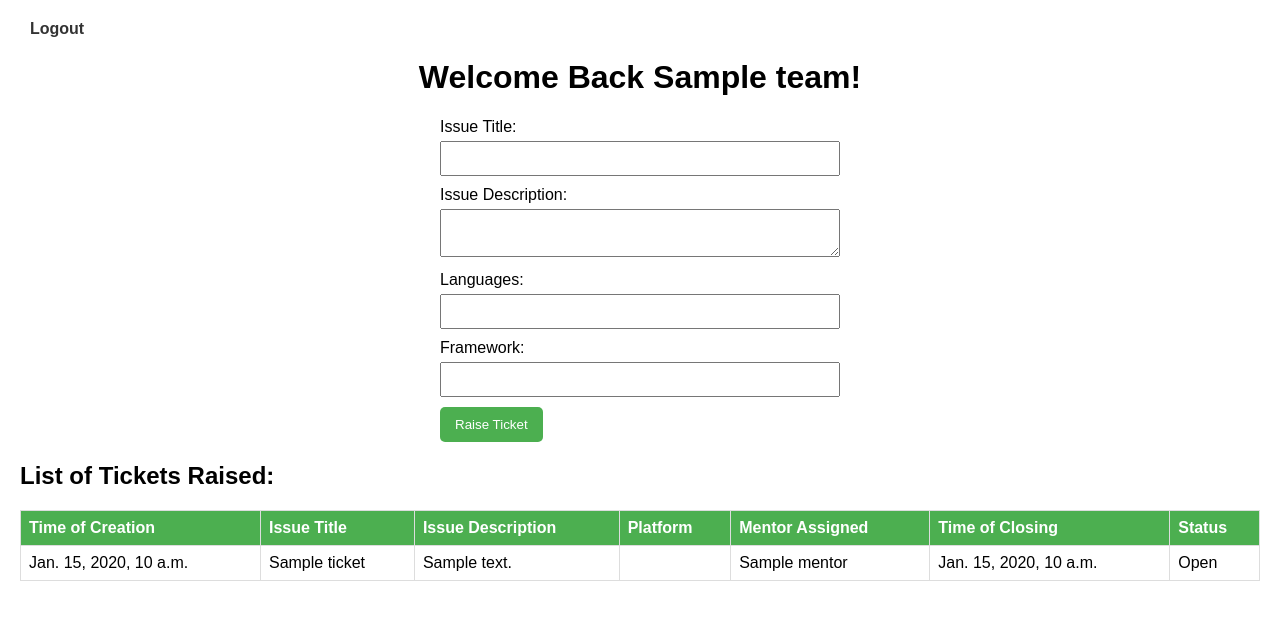
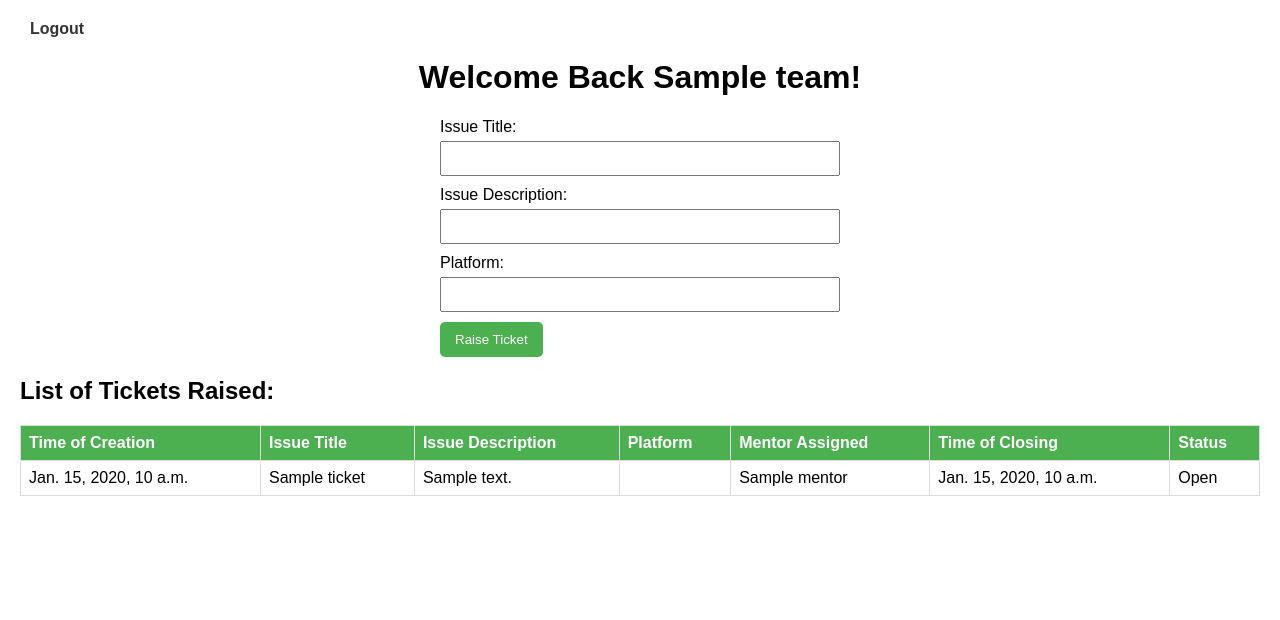
Before and after one commit to ElviinThomasEldho/HelpMe, a Django app: template helpme/app/templates/app/teamDashboard.html in a window 1280 px wide. Shown: the top 620 px of the page. Run offline with Django 5.2, Linux system fonts and the light colour scheme; the template is opened without the code that fills it: most values are stand-ins (such as "Sample title", 1, 10 or a date in 2020); form fields are guessed from the names that the template uses.

Commit message:
minor changes

```diff
--- a/helpme/app/templates/app/teamDashboard.html
+++ b/helpme/app/templates/app/teamDashboard.html
@@ -12,17 +12,15 @@
 
     <h1 style="text-align: center;">Welcome Back {{team.name}}!</h1>
     <form action="" method="post">
+        {% csrf_token %}
         <label for="issue_title">Issue Title:</label>
-        <input type="text" id="issue_title" name="issue_title" required>
+        {{form.title}}
         <br>
         <label for="issue_description">Issue Description:</label>
-        <textarea id="issue_description" name="issue_description" required></textarea>
+        {{form.desc}}
         <br>
-        <label for="languages">Languages:</label>
-        <input type="text" id="languages" name="languages" required>
-        <br>
-        <label for="framework">Framework:</label>
-        <input type="text" id="framework" name="framework" required>
+        <label for="platform">Platform:</label>
+        {{form.platform}}
         <br>
         <input type="submit" value="Raise Ticket">
     </form>
```
